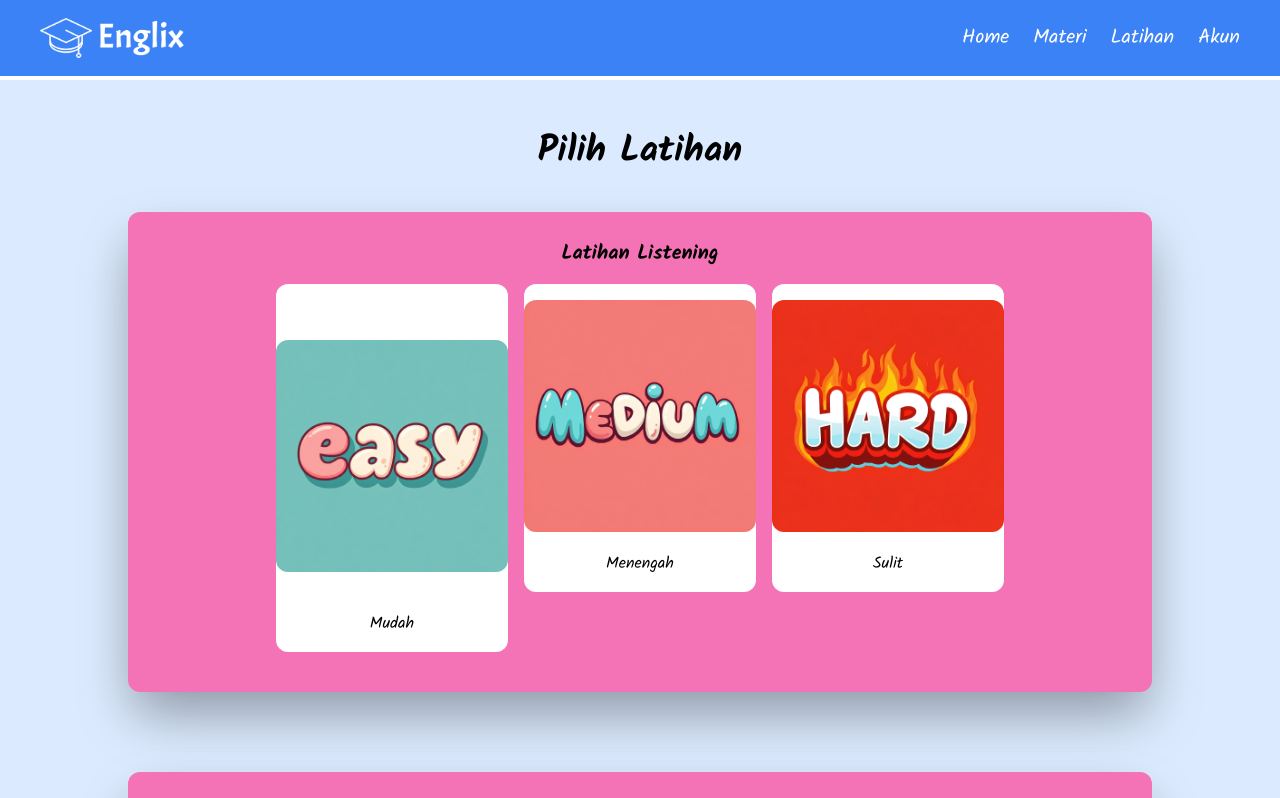
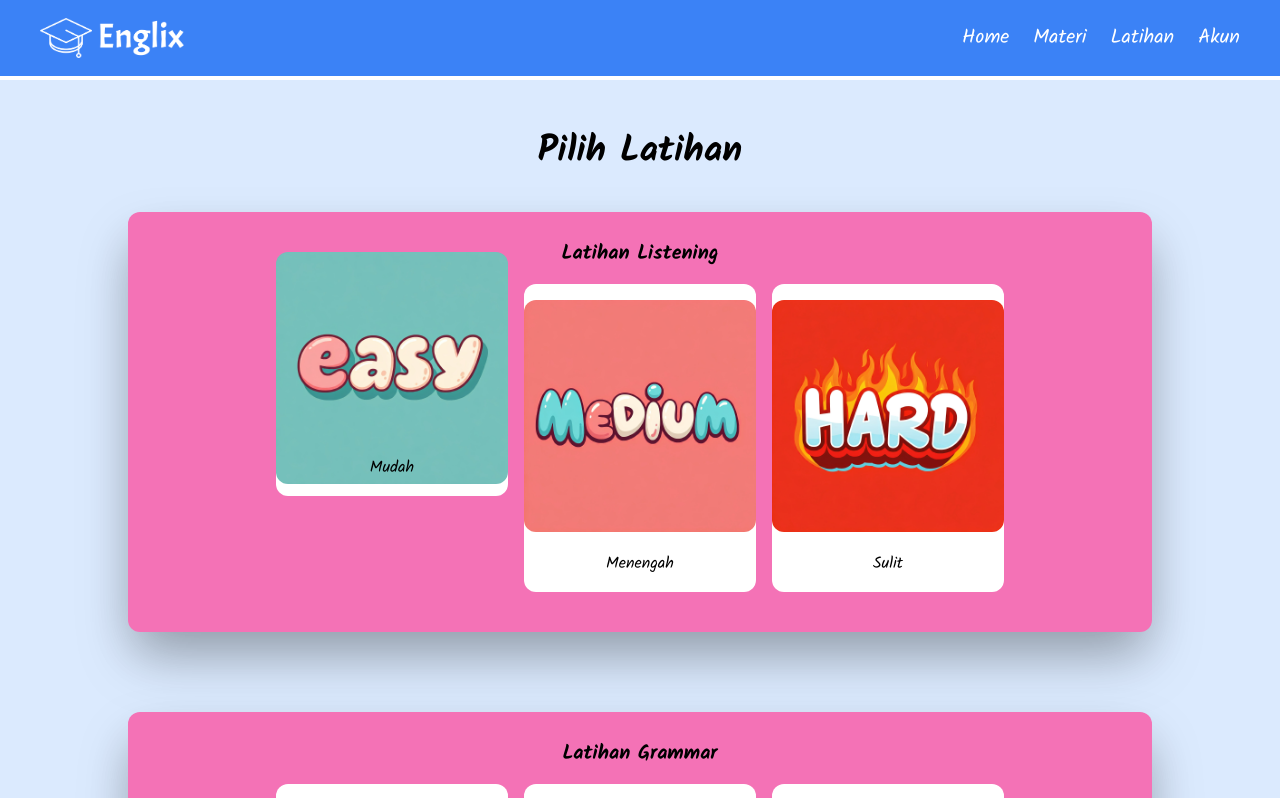
Before and after one commit to TrustyKrab/Englix-Client, a React (Vite) app: page /LatihanPage in a window 1280 px wide. Shown: the top 798 px of the page. Built offline with nearby package versions, Linux system fonts and the light colour scheme; no server answers; sample sign-in values are in the browser's storage.

Commit message:
add photo

```diff
--- a/src/assets/Pages/LatihanPage/LatihanPage.jsx
+++ b/src/assets/Pages/LatihanPage/LatihanPage.jsx
@@ -20,7 +20,7 @@ export default function LatihanPage() {
                             <div className="px-2 lg:w-1/2 xl:w-1/4">
                                 <Link to="/latihanMudah1">
                                     <div className="hover:bg-blue-300 rounded-xl py-4 border-slate-300 mb-10 bg-white hover:text-white hover:scale-105 transition duration-200 hover:drop-shadow-xl">
-                                        <div className='justify-center flex my-10'>
+                                        <div className='justify-center flex -my-12'>
                                             <img src="easy.jpeg" alt="" width="w-full" className="rounded-xl" />
                                         </div>
                                         <h1 className='text-center mt-5'>Mudah</h1>
```
